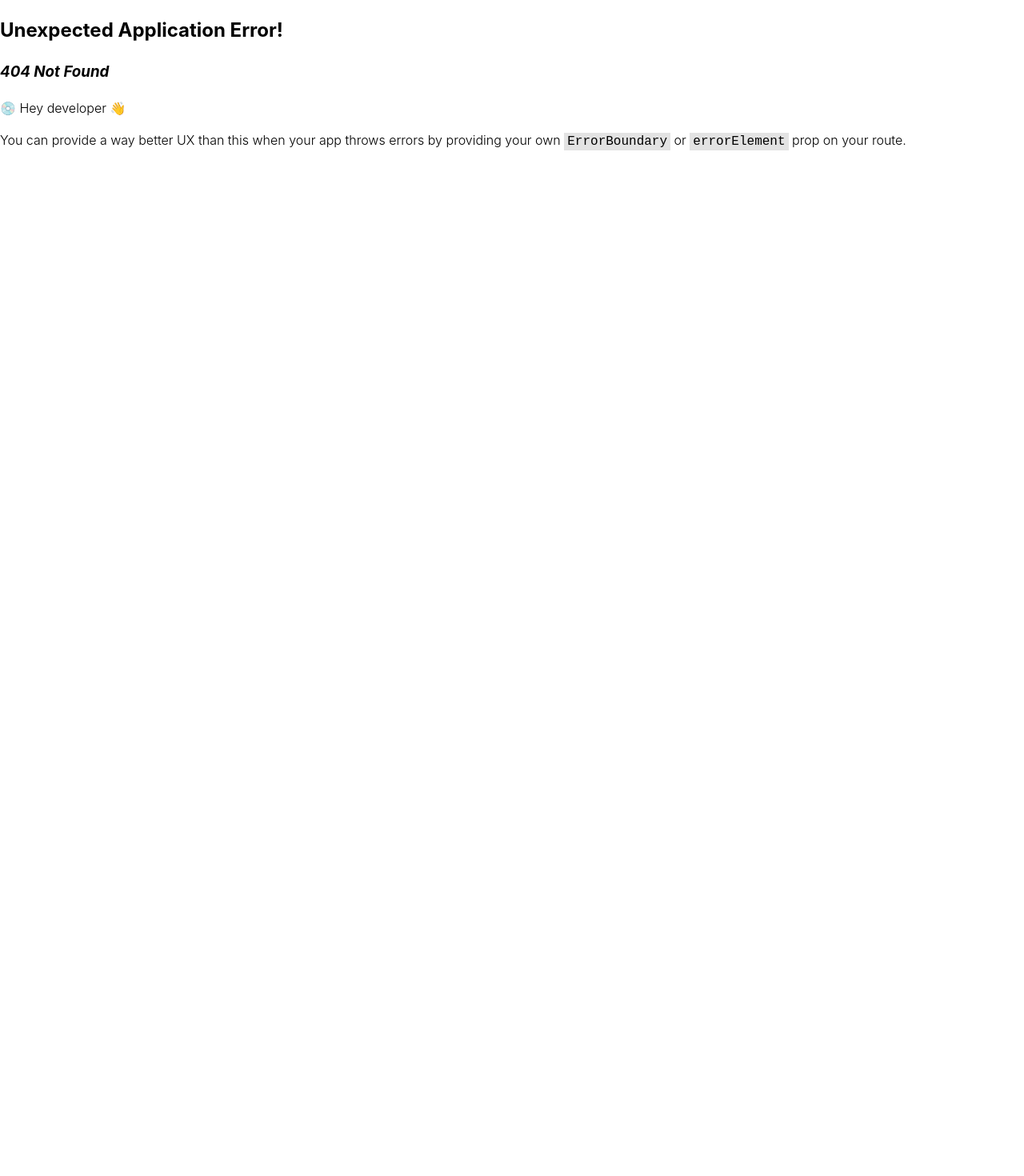
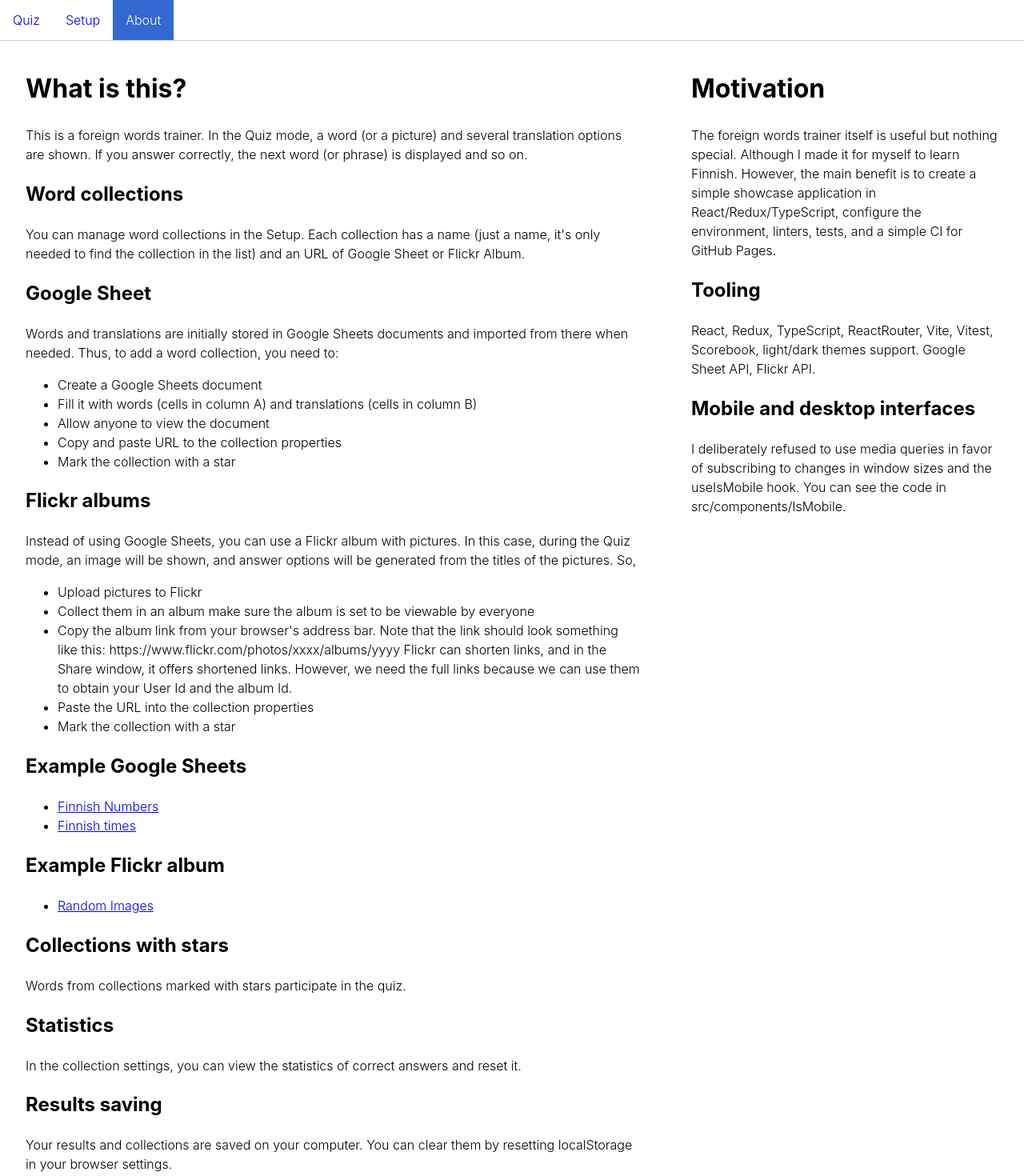
Before and after one commit to ghooost/vite-react-words, a React (Vite) app: page /vite-react-words/about in a window 1280 px wide. Before the commit this address had no page. Shown: the top 1470 px of the page at 80% size. Before the commit the page ends 800 px from the top, so only its background shows below. Built offline with nearby package versions, Linux system fonts and the light colour scheme.

Commit message:
About added

```diff
--- /dev/null
+++ b/src/components/About/About.tsx
@@ -0,0 +1,116 @@
+import styles from "./styles.module.css";
+
+export const About = function () {
+  return (
+    <div className={styles.root}>
+      <div className={styles.maininfo}>
+        <h1>What is this?</h1>
+        <p>
+          This is a foreign words trainer. In the Quiz mode, a word (or a
+          picture) and several translation options are shown. If you answer
+          correctly, the next word (or phrase) is displayed and so on.{" "}
+        </p>
+        <h2>Word collections</h2>
+        <p>
+          You can manage word collections in the Setup. Each collection has a
+          name (just a name, it's only needed to find the collection in the
+          list) and an URL of Google Sheet or Flickr Album.
+        </p>
+        <h2>Google Sheet</h2>
+        <p>
+          Words and translations are initially stored in Google Sheets documents
+          and imported from there when needed. Thus, to add a word collection,
+          you need to:
+          <ul>
+            <li>Create a Google Sheets document</li>
+            <li>
+              Fill it with words (cells in column A) and translations (cells in
+              column B)
+            </li>
+            <li>Allow anyone to view the document</li>
+            <li>Copy and paste URL to the collection properties</li>
+            <li>Mark the collection with a star</li>
+          </ul>
+        </p>
+        <h2>Flickr albums</h2>
+        <p>
+          Instead of using Google Sheets, you can use a Flickr album with
+          pictures. In this case, during the Quiz mode, an image will be shown,
+          and answer options will be generated from the titles of the pictures.
+          So,
+          <ul>
+            <li>Upload pictures to Flickr</li>
+            <li>
+              Collect them in an album make sure the album is set to be viewable
+              by everyone
+            </li>
+            <li>
+              Copy the album link from your browser's address bar. Note that the
+              link should look something like this:
+              https://www.flickr.com/photos/xxxx/albums/yyyy Flickr can shorten
+              links, and in the Share window, it offers shortened links.
+              However, we need the full links because we can use them to obtain
+              your User Id and the album Id.
+            </li>
+            <li>Paste the URL into the collection properties</li>
+            <li>Mark the collection with a star</li>
+          </ul>
+        </p>
+        <h2>Example Google Sheets</h2>
+        <ul>
+          <li>
+            <a href="https://docs.google.com/spreadsheets/d/1jBgmXRnafIlAe4zAgZRAGdkBJw-ySHRfza5FPH4HNII/edit#gid=0">
+              Finnish Numbers
+            </a>
+          </li>
+          <li>
+            <a href="https://docs.google.com/spreadsheets/d/19URjKxbfUYtexfvENRGP8M1c-zKecPD2SfZBOpnHE0Q/edit#gid=0">
+              Finnish times
+            </a>
+          </li>
+        </ul>
+        <h2>Example Flickr album</h2>
+        <ul>
+          <li>
+            <a href="https://www.flickr.com/photos/198281950@N04/sets/72177720308121319/">
+              Random Images
+            </a>
+          </li>
+        </ul>
+        <h2>Collections with stars</h2>
+        <p>Words from collections marked with stars participate in the quiz.</p>
+        <h2>Statistics</h2>
+        <p>
+          In the collection settings, you can view the statistics of correct
+          answers and reset it.
+        </p>
+        <h2>Results saving</h2>
+        <p>
+          Your results and collections are saved on your computer. You can clear
+          them by resetting localStorage in your browser settings.
+        </p>
+      </div>
+      <div className={styles.devinfo}>
+        <h1>Motivation</h1>
+        <p>
+          The foreign words trainer itself is useful but nothing special.
+          Although I made it for myself to learn Finnish. However, the main
+          benefit is to create a simple showcase application in
+          React/Redux/TypeScript, configure the environment, linters, tests, and
+          a simple CI for GitHub Pages.
+        </p>
+        <h2>Tooling</h2>
+        <p>
+          React, Redux, TypeScript, ReactRouter, Vite, Vitest, Scorebook,
+          light/dark themes support. Google Sheet API, Flickr API.
+        </p>
+        <h2>Mobile and desktop interfaces</h2>
+        <p>
+          I deliberately refused to use media queries in favor of subscribing to
+          changes in window sizes and the useIsMobile hook. You can see the code
+          in src/components/IsMobile.
+        </p>
+      </div>
+    </div>
+  );
+};
--- /dev/null
+++ b/src/components/About/index.ts
@@ -0,0 +1 @@
+export * from "./About";
--- /dev/null
+++ b/src/components/About/styles.module.css
@@ -0,0 +1,27 @@
+.root {
+  flex: 1 1 auto;
+  display: flex;
+  flex-direction: row;
+}
+
+.maininfo {
+  flex: 1 1 60%;
+  padding: 1em 2em;
+}
+
+.devinfo {
+  flex: 1 1 30%;
+  padding: 1em 2em;
+}
+
+@media (max-width: 1000px) {
+  .root {
+    display: block;
+  }
+  .maininfo {
+    padding-bottom: 0;
+  }
+  .devinfo {
+    padding-top: 0;
+  }
+}
--- a/src/components/Menu/Menu.tsx
+++ b/src/components/Menu/Menu.tsx
@@ -25,6 +25,9 @@ export const Menu = function () {
       <NavLink to={`${Base}setup`} className={getClassName}>
         Setup
       </NavLink>
+      <NavLink to={`${Base}about`} className={getClassName}>
+        About
+      </NavLink>
     </nav>
   );
 };
--- a/src/router/index.tsx
+++ b/src/router/index.tsx
@@ -21,6 +21,7 @@ import {
 } from "@store/collectionsSlice";
 import { Base } from "@router/contants";
 import { MobileCollectionList } from "@components/MobileCollectionList";
+import { About } from "@components/About";
 
 // loaders
 export const rootLoader = async () => {
@@ -93,6 +94,7 @@ export const router = createBrowserRouter(
           <Route path="delete" action={actionDelete}></Route>
         </Route>
       </Route>
+      <Route path="about" element={<About />} />
     </Route>
   )
 );
```
